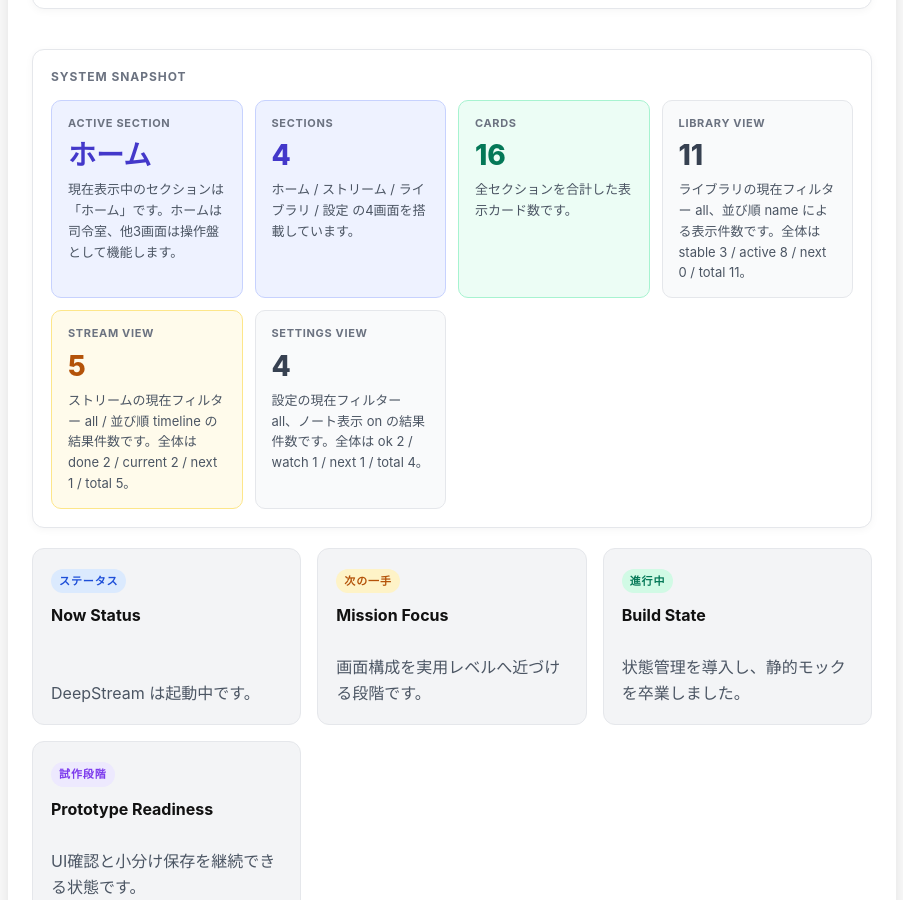
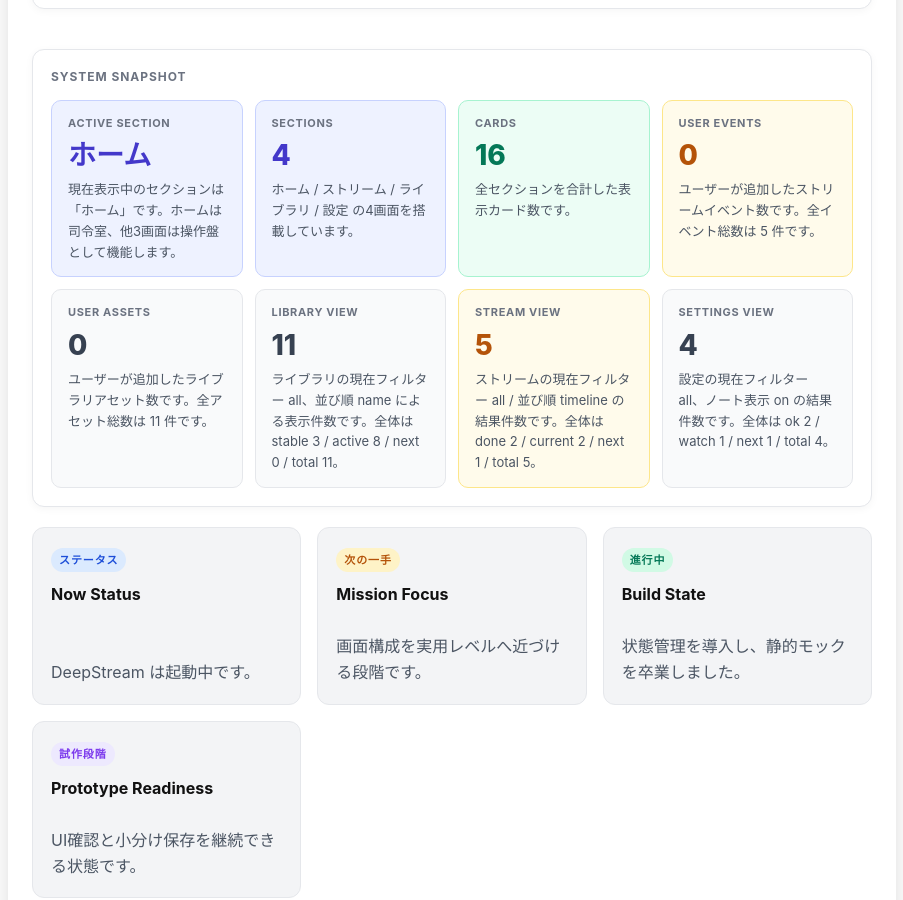
Before and after one commit to wwm001/deepstream, a React (Vite) app: page / in a window 1280 px wide. Shown: the part 1263-2163 px from the top of the page, without its empty margins (320-1223 px from the left). Built offline with nearby package versions, Linux system fonts and the light colour scheme.

Commit message:
Show user-created counts in home snapshot

```diff
--- a/src/components/Dashboard.tsx
+++ b/src/components/Dashboard.tsx
@@ -33,6 +33,7 @@ function Dashboard({ currentSection }: DashboardProps) {
     events,
     filteredStreamEvents,
     phaseCounts,
+    userCreatedEventCount,
     addStreamEvent,
     removeStreamEvent,
   } = useStreamState();
@@ -58,6 +59,7 @@ function Dashboard({ currentSection }: DashboardProps) {
     setLibrarySearchTerm,
     filteredLibraryAssets,
     summaryCounts: libraryStateCounts,
+    userCreatedAssetCount,
     addLibraryAsset,
     removeLibraryAsset,
   } = useLibraryState();
@@ -81,6 +83,18 @@ function Dashboard({ currentSection }: DashboardProps) {
         value: String(totalDashboardCards),
         note: "全セクションを合計した表示カード数です。",
         tone: "green",
+      },
+      {
+        label: "User Events",
+        value: String(userCreatedEventCount),
+        note: `ユーザーが追加したストリームイベント数です。全イベント総数は ${events.length} 件です。`,
+        tone: "amber",
+      },
+      {
+        label: "User Assets",
+        value: String(userCreatedAssetCount),
+        note: `ユーザーが追加したライブラリアセット数です。全アセット総数は ${libraryItems.length} 件です。`,
+        tone: "gray",
       },
       {
         label: "Library View",
@@ -119,6 +133,8 @@ function Dashboard({ currentSection }: DashboardProps) {
       settingsItems.length,
       streamFilter,
       streamSort,
+      userCreatedAssetCount,
+      userCreatedEventCount,
       libraryStateCounts,
       phaseCounts,
       settingsStateCounts,
--- a/src/hooks/useLibraryState.ts
+++ b/src/hooks/useLibraryState.ts
@@ -9,6 +9,7 @@ import type {
 } from "../components/LibraryControlPanel";
 
 const STORAGE_KEY = "deepstream:library-state";
+const USER_ASSET_PREFIX = "library-user-";
 
 type StoredLibraryState = {
   items: LibraryAsset[];
@@ -203,6 +204,12 @@ export function useLibraryState() {
     [libraryItems]
   );
 
+  const userCreatedAssetCount = useMemo(
+    () =>
+      libraryItems.filter((item) => item.id.startsWith(USER_ASSET_PREFIX)).length,
+    [libraryItems]
+  );
+
   const addLibraryAsset = ({
     name,
     role,
@@ -218,7 +225,7 @@ export function useLibraryState() {
     }
 
     const newAsset: LibraryAsset = {
-      id: `library-user-${Date.now()}-${Math.random()
+      id: `${USER_ASSET_PREFIX}${Date.now()}-${Math.random()
         .toString(36)
         .slice(2, 8)}`,
       name: trimmedName,
@@ -244,6 +251,7 @@ export function useLibraryState() {
     setLibrarySearchTerm,
     filteredLibraryAssets,
     summaryCounts,
+    userCreatedAssetCount,
     addLibraryAsset,
     removeLibraryAsset,
   };
--- a/src/hooks/useStreamState.ts
+++ b/src/hooks/useStreamState.ts
@@ -9,6 +9,7 @@ import type {
 } from "../components/StreamControlPanel";
 
 const STORAGE_KEY = "deepstream:stream-events";
+const USER_EVENT_PREFIX = "stream-user-";
 
 type NewStreamEventInput = {
   title: string;
@@ -134,6 +135,11 @@ export function useStreamState() {
     [events]
   );
 
+  const userCreatedEventCount = useMemo(
+    () => events.filter((item) => item.id.startsWith(USER_EVENT_PREFIX)).length,
+    [events]
+  );
+
   const addStreamEvent = ({ title, detail, phase }: NewStreamEventInput) => {
     const trimmedTitle = title.trim();
     const trimmedDetail = detail.trim();
@@ -143,7 +149,7 @@ export function useStreamState() {
     }
 
     const newEvent: StreamEvent = {
-      id: `stream-user-${Date.now()}-${Math.random()
+      id: `${USER_EVENT_PREFIX}${Date.now()}-${Math.random()
         .toString(36)
         .slice(2, 8)}`,
       title: trimmedTitle,
@@ -166,6 +172,7 @@ export function useStreamState() {
     events,
     filteredStreamEvents,
     phaseCounts,
+    userCreatedEventCount,
     addStreamEvent,
     removeStreamEvent,
   };
```
